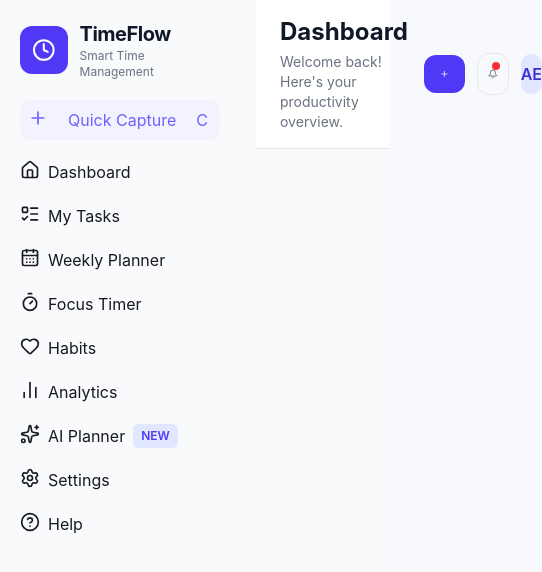
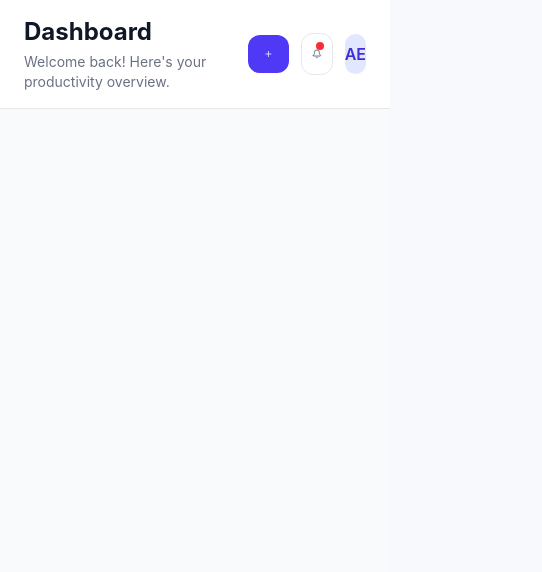
Before and after one commit to Abdo1454/timeflow, a React (Vite) app: page / in a window 390 px wide. Shown: the top 572 px of the page, 542 px wide, since content can reach past the window. Built offline with nearby package versions, Linux system fonts and the light colour scheme.

Commit message:
feat(layout): improve responsive dashboard layout

```diff
--- a/src/app/App.tsx
+++ b/src/app/App.tsx
@@ -4,9 +4,9 @@ import Sidebar from "../layouts/Sidebar";
 
 function App() {
   return (
-    <div className="flex min-h-screen bg-gray-50">
+    <div className="min-h-screen bg-gray-50 md:flex">
       {/* Sidebar */}
-      <aside className="w-64 shrink-0">
+      <aside className="hidden w-64 shrink-0 md:block">
         <Sidebar />
       </aside>
 
```
